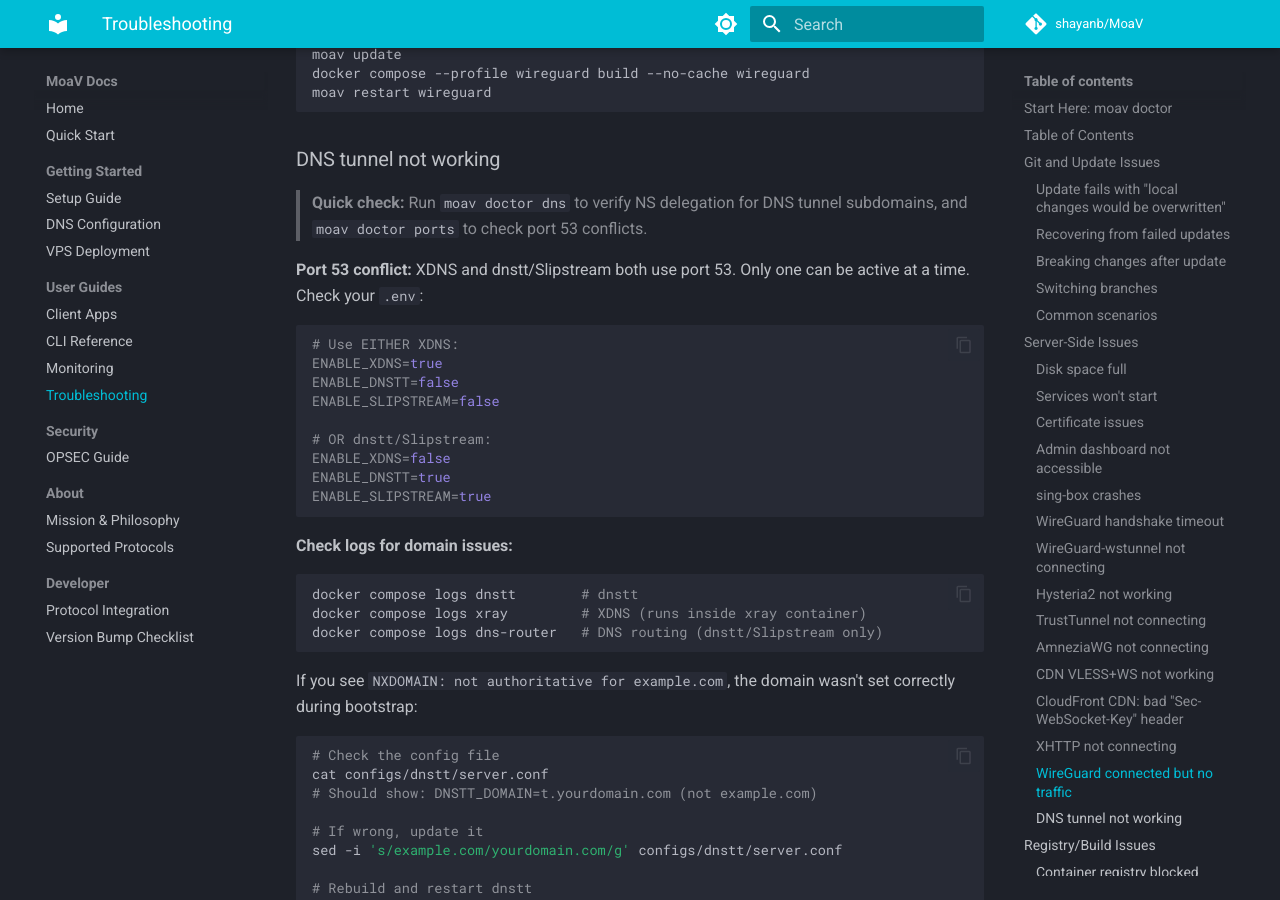
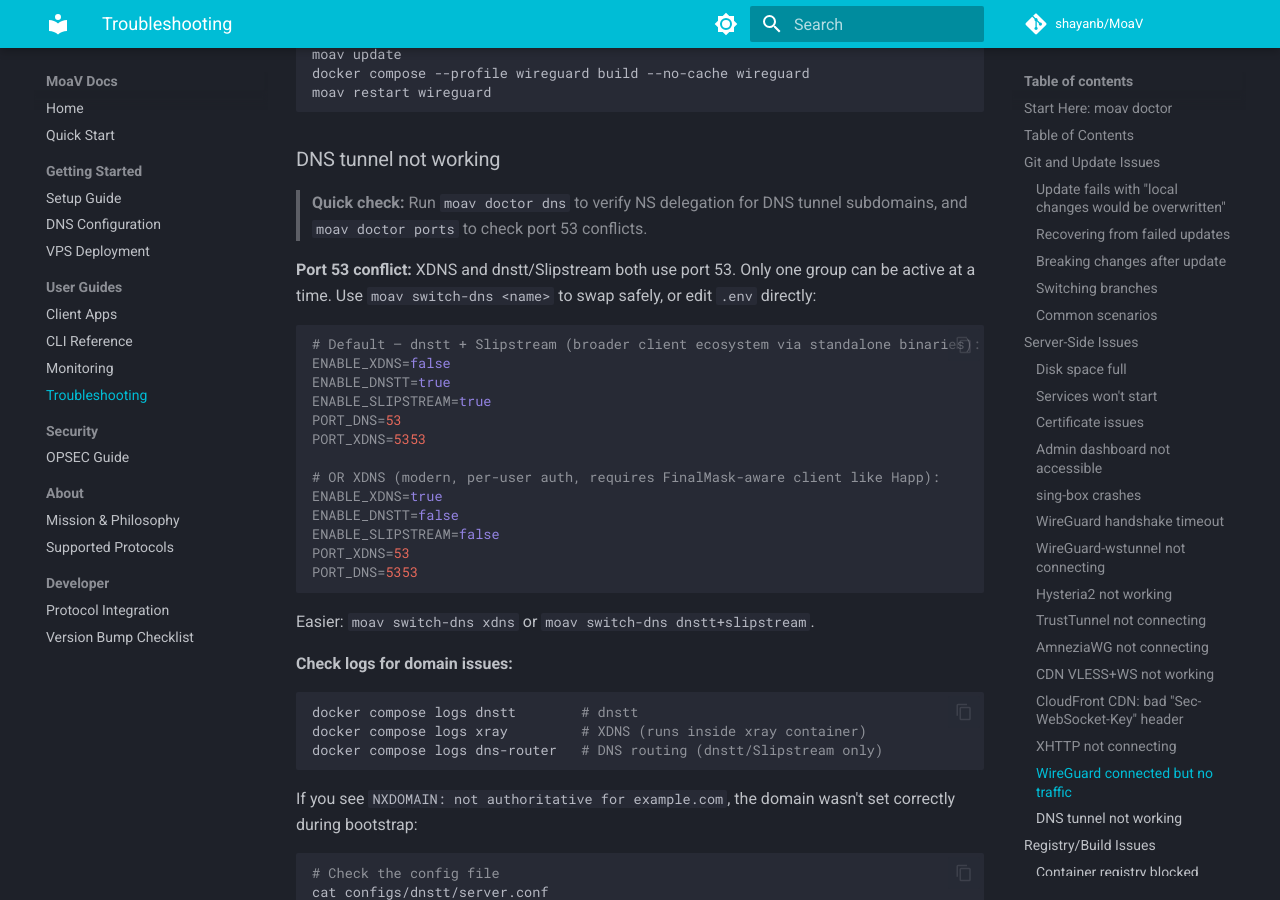
Before and after one commit to MotherofallVPNs/moav-site, an MkDocs documentation site: the page built from docs/TROUBLESHOOTING.md, in a window 1280 px wide and 900 px high, scrolled down 17206 px. Built offline with MkDocs 1.6.1 and Material for MkDocs 9.7.7, drawn with Linux system fonts in a browser that asks for light colours; comment, search, counter and statistics services are not loaded.

Commit message:
prep for 1.7.5
bugfix for doctor dns conflicts, make dnstt/slipstream default on again,

````diff
--- a/docs/TROUBLESHOOTING.md
+++ b/docs/TROUBLESHOOTING.md
@@ -808,18 +808,23 @@
 
 > **Quick check:** Run `moav doctor dns` to verify NS delegation for DNS tunnel subdomains, and `moav doctor ports` to check port 53 conflicts.
 
-**Port 53 conflict:** XDNS and dnstt/Slipstream both use port 53. Only one can be active at a time. Check your `.env`:
-```bash
-# Use EITHER XDNS:
+**Port 53 conflict:** XDNS and dnstt/Slipstream both use port 53. Only one group can be active at a time. Use `moav switch-dns <name>` to swap safely, or edit `.env` directly:
+```bash
+# Default — dnstt + Slipstream (broader client ecosystem via standalone binaries):
+ENABLE_XDNS=false
+ENABLE_DNSTT=true
+ENABLE_SLIPSTREAM=true
+PORT_DNS=53
+PORT_XDNS=5353
+
+# OR XDNS (modern, per-user auth, requires FinalMask-aware client like Happ):
 ENABLE_XDNS=true
 ENABLE_DNSTT=false
 ENABLE_SLIPSTREAM=false
-
-# OR dnstt/Slipstream:
-ENABLE_XDNS=false
-ENABLE_DNSTT=true
-ENABLE_SLIPSTREAM=true
-```
+PORT_XDNS=53
+PORT_DNS=5353
+```
+Easier: `moav switch-dns xdns` or `moav switch-dns dnstt+slipstream`.
 
 **Check logs for domain issues:**
 ```bash
````
Also changed, not shown: docs/DNS.md (+2 -2 lines), site/index.html.
